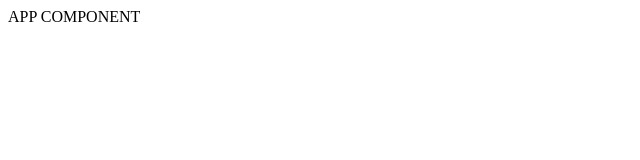
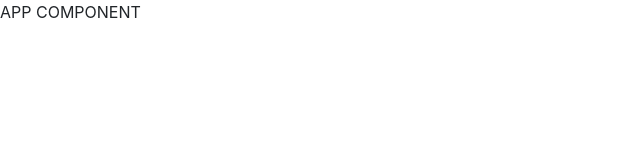
Before and after one commit to jatak307/shop, an Angular app in the folder shop/: page / in a window 1280 px wide. Shown: the top 160 px of the page, without its empty margins (0-640 px from the left). Built offline with nearby package versions, Linux system fonts and the light colour scheme.

Commit message:
feat: add shared module and ngb module

```diff
--- a/shop/package.json
+++ b/shop/package.json
@@ -16,9 +16,12 @@
     "@angular/compiler": "~12.1.0-",
     "@angular/core": "~12.1.0-",
     "@angular/forms": "~12.1.0-",
+    "@angular/localize": "~12.1.0-",
     "@angular/platform-browser": "~12.1.0-",
     "@angular/platform-browser-dynamic": "~12.1.0-",
     "@angular/router": "~12.1.0-",
+    "@ng-bootstrap/ng-bootstrap": "^10.0.0",
+    "bootstrap": "^4.5.0",
     "rxjs": "~6.6.0",
     "tslib": "^2.2.0",
     "zone.js": "~0.11.4"
--- a/shop/src/app/app.module.ts
+++ b/shop/src/app/app.module.ts
@@ -1,8 +1,10 @@
 import { NgModule } from '@angular/core';
 import { BrowserModule } from '@angular/platform-browser';
+import { NgbModule } from '@ng-bootstrap/ng-bootstrap';
 
 import { AppRoutingModule } from './app-routing.module';
 import { AppComponent } from './app.component';
+import { SharedModule } from './shared/shared.module';
 
 @NgModule({
   declarations: [
@@ -10,7 +12,9 @@
   ],
   imports: [
     BrowserModule,
-    AppRoutingModule
+    AppRoutingModule,
+    SharedModule,
+    NgbModule
   ],
   providers: [],
   bootstrap: [AppComponent]
--- a/shop/src/polyfills.ts
+++ b/shop/src/polyfills.ts
@@ -1,3 +1,7 @@
+/***************************************************************************************************
+ * Load `$localize` onto the global scope - used if i18n tags appear in Angular templates.
+ */
+import '@angular/localize/init';
 /**
  * This file includes polyfills needed by Angular and is loaded before the app.
  * You can add your own extra polyfills to this file.
--- a/shop/src/styles.scss
+++ b/shop/src/styles.scss
@@ -1 +1,4 @@
 /* You can add global styles to this file, and also import other style files */
+
+/* Importing Bootstrap SCSS file. */
+@import '~bootstrap/scss/bootstrap';
```
Also changed, not shown: shop/src/app/shared/shared.module.ts (added, +10 -0 lines), 1 other file (tests, documents, lock files or other folders).
